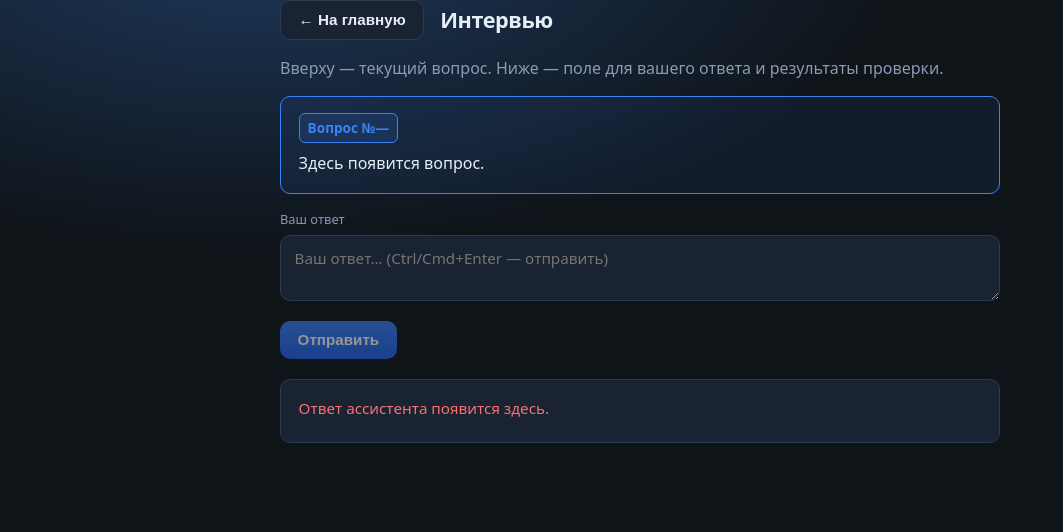
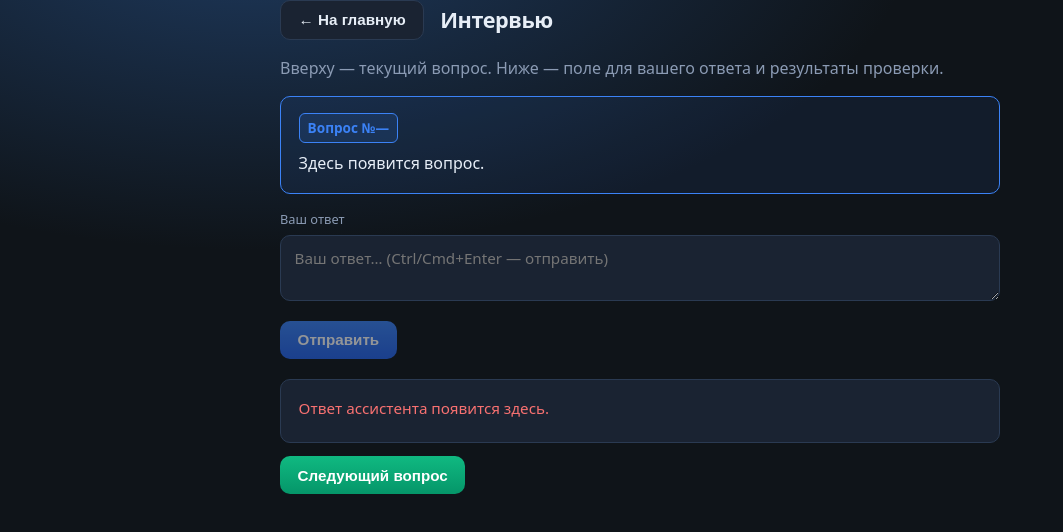
Before and after one commit to vinglivskt/tech_interview_agent, a React (Vite) app in the folder frontend/: page / in a window 1280 px wide. Both pictures are taken after a click on the element 466 px from the left and 232 px from the top of the page. Shown: the top 532 px of the page, without its empty margins (0-1063 px from the left). Built offline with nearby package versions, Linux system fonts and the light colour scheme; no server answers.

Commit message:
feat(chat): обновил кнопку перехода к следующему вопросу

```diff
--- a/frontend/src/components/features/chat/presentation.tsx
+++ b/frontend/src/components/features/chat/presentation.tsx
@@ -79,9 +79,9 @@ export const ChatPresentation: React.FC<ChatViewProps> = ({
         >
           💾 Сохранить в Word
         </Button>
-        {onReset && !isAnswerEmpty && (
-          <Button variant="secondary" onClick={onReset} disabled={isLoading}>
-            Новый вопрос
+        {onReset && (
+          <Button variant="success" onClick={onReset} disabled={isLoading}>
+            Следующий вопрос
           </Button>
         )}
       </div>
```
